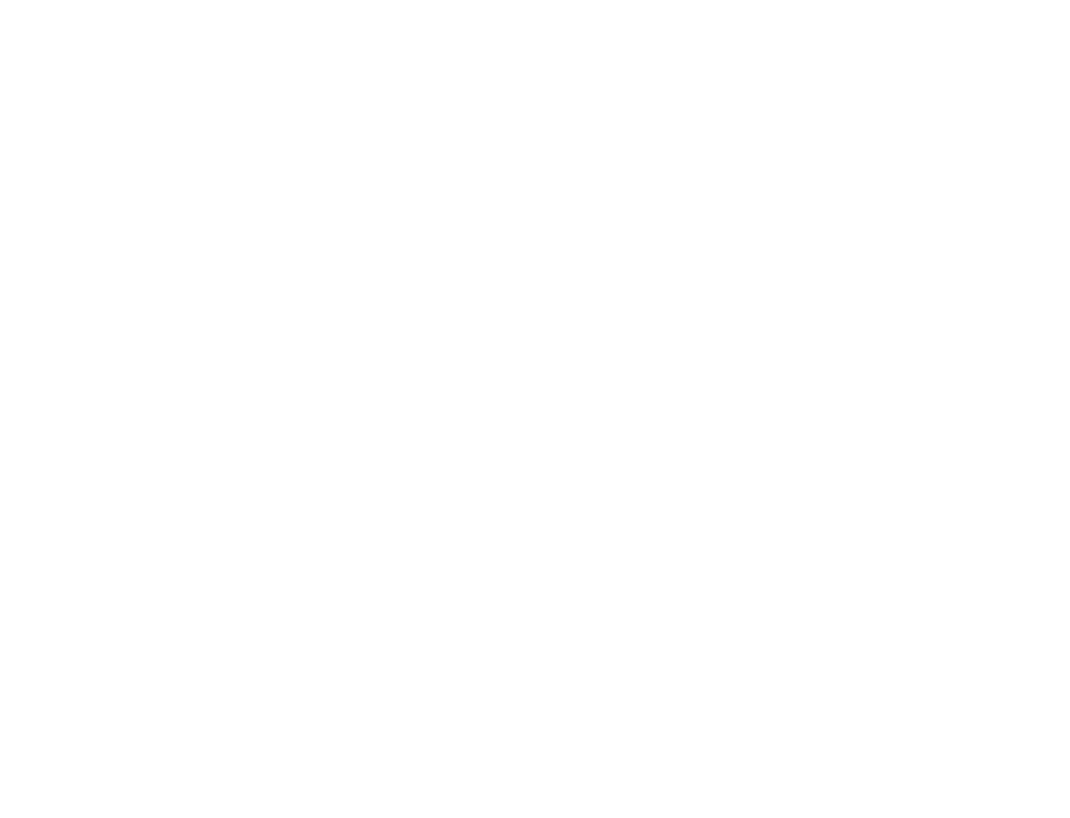
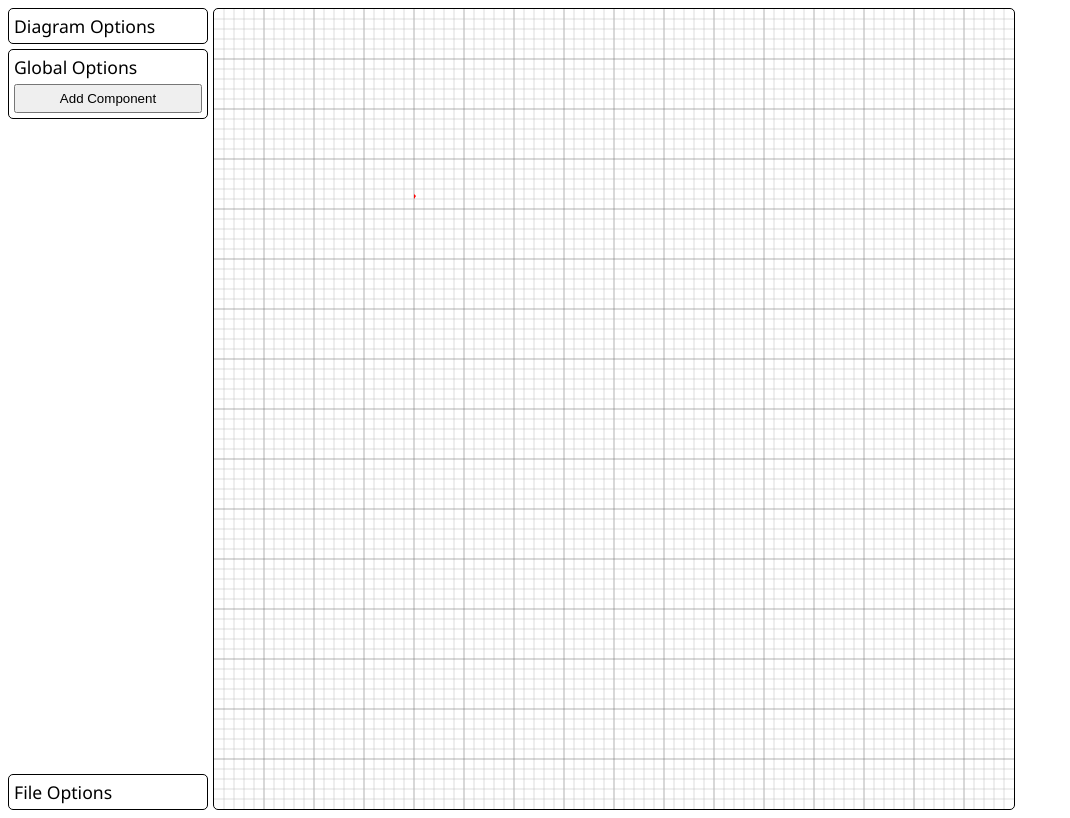
Before and after one commit to ToMakPo/MyDiagrams, a plain HTML site: page index.html in a window 1280 px wide. Shown: the whole page, without its empty margins (0-1070 px from the left). Drawn offline with nearby package versions, Linux system fonts and the light colour scheme.

Commit message:
fixed error with title

```diff
--- a/index.html
+++ b/index.html
@@ -4,7 +4,7 @@
     <meta charset="UTF-8">
     <meta http-equiv="X-UA-Compatible" content="IE=edge">
     <meta name="viewport" content="width=device-width, initial-scale=1.0">
-    <title>Diagram Maker</title>
+    <title>MyDiagrams</title>
 
     <script src="https://ajax.googleapis.com/ajax/libs/jquery/3.5.1/jquery.min.js"></script>
     <script src="https://cdnjs.cloudflare.com/ajax/libs/animejs/3.2.1/anime.min.js" integrity="sha512-z4OUqw38qNLpn1libAN9BsoDx6nbNFio5lA6CuTp9NlK83b89hgyCVq+N5FdBJptINztxn1Z3SaKSKUS5UP60Q==" crossorigin="anonymous" referrerpolicy="no-referrer"></script>
@@ -18,6 +18,6 @@
     <link rel="stylesheet" href="styles\diagram.css">
 </head>
 <body>
-    <div id='MyDiagrams'></div>
+    <div id='diagram'></div>
 </body>
 </html>
--- a/scripts/diagram.js
+++ b/scripts/diagram.js
@@ -257,8 +257,6 @@ class Diagram {
      * @param {boolean} value
      */
     static set edit(value) {
-        console.log({oldV:Diagram.#edit, newV: value});
-
         Diagram.#edit = value
 
         if (value) {
@@ -340,7 +338,6 @@ class Diagram {
         $(document).click(Diagram.#documnet_Click)
 
         const diagram = $('#diagram').empty()
-
         const options = $('<aside>')
             .attr('id', 'options')
             .addClass('c3')
@@ -726,7 +723,6 @@ class Diagram {
 
         if (targetId != 'new-component-button' && Diagram.#canCreateComponent) {
             Diagram.#canCreateComponent = false
-            console.log('#documnet_Click() > #canCreateComponent:', Diagram.#canCreateComponent);
         }
     }
 
@@ -778,12 +774,10 @@ class Diagram {
         event.stopPropagation();
         if (Diagram.#canCreateComponent) {
             Diagram.#canCreateComponent = false
-            console.log('#drawArea_Click() > #canCreateComponent:', Diagram.#canCreateComponent);
         }
     }
     static #newComponentButton_Click(event) {
         Diagram.#canCreateComponent = true
-        console.log('#newComponentButton_Click() > #canCreateComponent:', Diagram.#canCreateComponent);
     }
     static #createComponent() {}
 }
```
